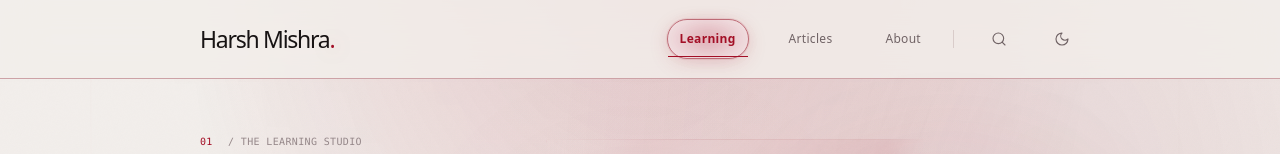
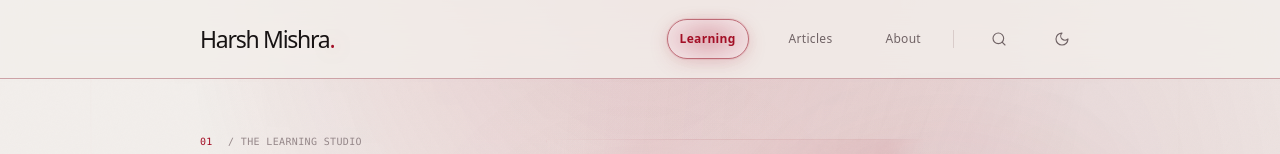
Before and after one commit to milesmoraliis759/portfolio, a Next.js app: page /learning in a window 1280 px wide. Shown: the top 154 px of the page. Built offline with nearby package versions, Linux system fonts and the light colour scheme; no server answers.

Commit message:
Remove duplicate underline beneath active navigation pill

```diff
--- a/src/app/globals.css
+++ b/src/app/globals.css
@@ -1523,3 +1523,13 @@ body > main, body > .site-header, body > .site-footer { position: relative; z-in
   .main-nav .nav-item,.main-nav .nav-item::before { transition: none; }
   .main-nav .nav-item:active { animation: none; }
 }
+
+
+/* The active pill already provides its own indicator; remove the legacy underline. */
+.main-nav .nav-item::after,
+.main-nav .nav-item:hover::after,
+.main-nav .nav-item[aria-current="page"]::after,
+.main-nav .nav-item:focus-visible::after {
+  display: none !important;
+  content: none !important;
+}
```
